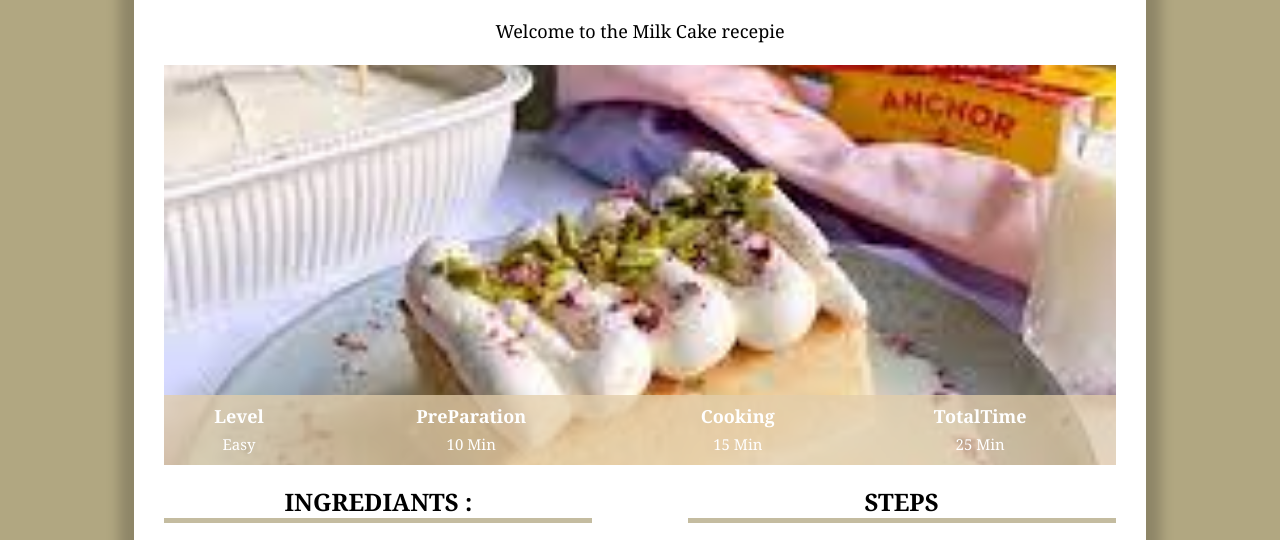
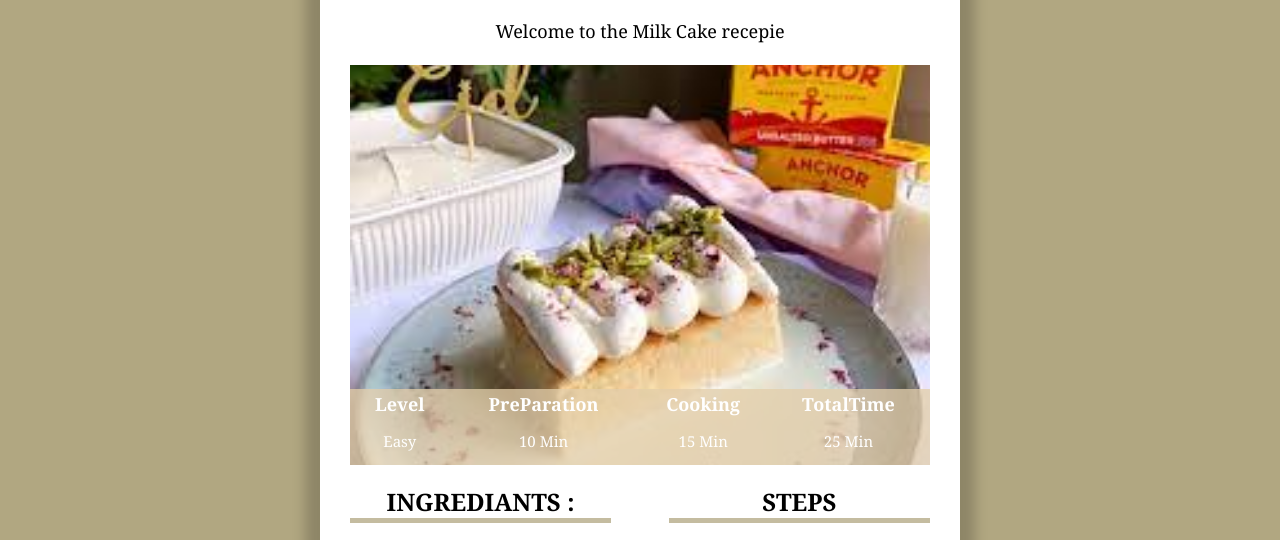
Before and after one commit to CeoCloud/MilkCake, a plain HTML site: page Milk_Cake.html in a window 1280 px wide. Shown: the part 204-744 px from the top of the page. Drawn offline with Linux system fonts and the light colour scheme.

Commit message:
Add files via upload

```diff
--- a/Milk_Cake.html
+++ b/Milk_Cake.html
@@ -5,7 +5,7 @@
         <title>Milk Cake </title>
         <meta charset ="UTF-8">
         <!--To all characters for all browsers , the above code-->
-
+        <meta name="viewport" content="width=device-width, initial-scale=1.0"> <!--This meta is for making it for different devices-->
         <!--Style in head is for the whole page-->
         <link rel="stylesheet" href="RecipeStyle.CSS">
     </head>
--- a/RecipeStyle.CSS
+++ b/RecipeStyle.CSS
@@ -30,8 +30,8 @@ div.Recepie{
 }
 div.content{
     background-color: white;
-    margin: 70px 10% 100px 10%;
-    padding: 0px 30px 30px 30px;
+    margin: 50px 6px 50px 6px;
+    padding: 0px 6px 40px 6px;
     min-width: 340px;
     box-shadow: 0px 0px 12px 15px rgba(0, 0, 0, 0.2);
     overflow: visible;
@@ -57,18 +57,18 @@ table.ImgInfo{
     width: 100% ;
     color: white;
     background-color: #E3CEABC0;
-    height: 70px;
+    height: 50px;
 }
 table.ImgInfo td{
     text-align: center;
     vertical-align: top;
-    font-size: 15px;
-    padding: 3px;
+    font-size: 10px;
+    padding: 12px;
 
 }
 table.ImgInfo th{
     vertical-align: bottom;
-    font-size: 18px;
+    font-size: 14px;
 }
 img.Image{
     display: block;
@@ -79,8 +79,7 @@ img.Image{
 }
 
 div.H2 {
-    width: 45%;
-    overflow: auto;
+    width: 100%;
 }
 
 .H2 h2{
@@ -92,11 +91,10 @@ div.H2 {
 
 div.T1{
     display: inline-block;
-    margin-right: 10px;
 }
 
 div.T2{
-    float: right;
+    /*float: right;*/
 }
 
 div.Ingre p{
@@ -140,4 +138,41 @@ table.Instru td.Info{
 
 table.Instru tr{
     height: 10px;
+    text-align: center;
 }
+
+
+/*Desktop Styles. Just get what you want to change on the desktop */
+@media only screen and (min-width: 768px) {
+    div.content{
+        margin: 70px 10% 100px 10%;
+        padding: 0px 30px 30px 30px;
+        min-width: 340px;
+    }
+    table.ImgInfo{
+        height: 70px;
+    }
+    table.ImgInfo td{
+        font-size: 15px;
+    }
+    table.ImgInfo th{
+        font-size: 18px;
+    }
+    div.H2 {
+        width: 45%;
+    }
+    div.T1{
+        margin-right: 10px;
+    }
+    div.T2{
+        float: right;
+    }
+}
+/*For large screen*/
+@media only screen and (min-width: 825px) {
+    div.content{
+        margin-left:auto;
+        margin-right: auto;
+        width: 580px;
+    }
+}
```
